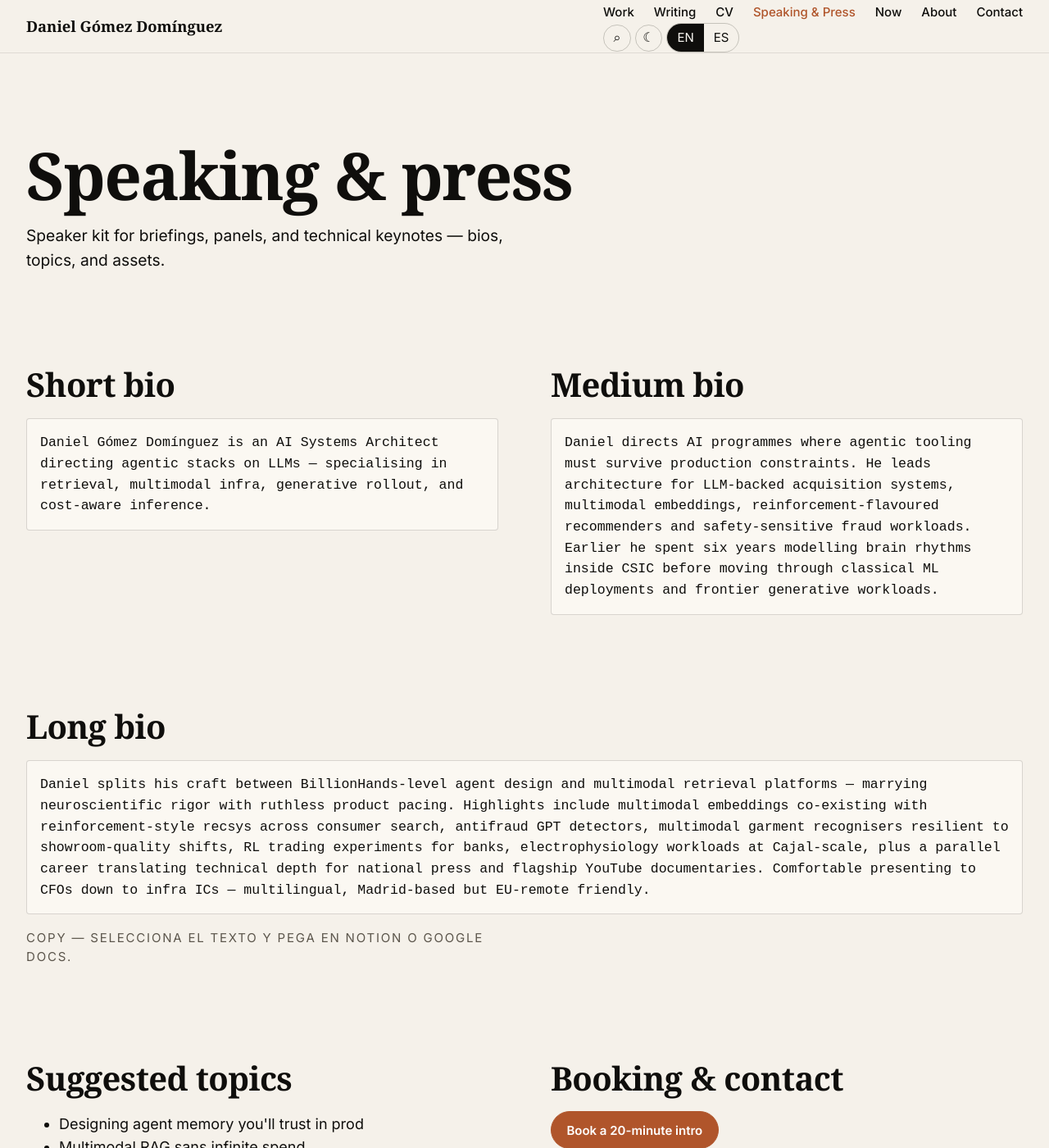
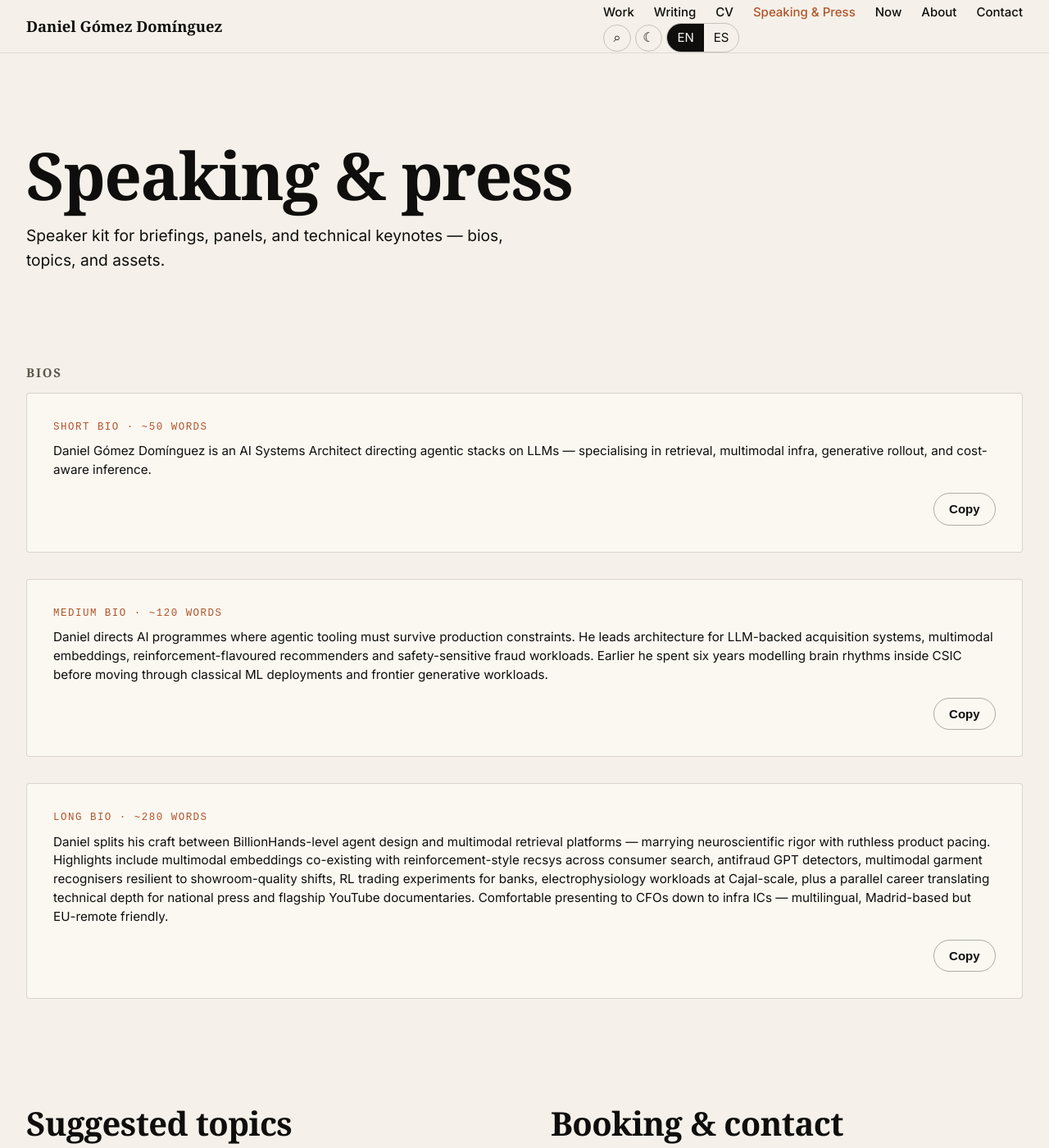
Before and after one commit to Amloii/amloii.github.io, a Jekyll site: the page built from speaking-press/index.md, in a window 1280 px wide and 1400 px high. Shown: the whole window at 82% size. Built offline with Jekyll 4.4.1, drawn with Linux system fonts in a browser that asks for light colours; some web fonts are replaced.

Commit message:
speaking: copyable bios via data-copy utility, card layout

```diff
--- a/_layouts/speaking.html
+++ b/_layouts/speaking.html
@@ -27,21 +27,32 @@ layout: default
     </p>
   </header>
 
-  <section class="split" style="align-items:flex-start">
-    <div>
-      <h2>{{ t.bio_short }}</h2>
-      <pre class="section--tight" style="white-space:pre-wrap;background:var(--paper);padding:1rem;border:1px solid color-mix(in srgb,var(--rule) 16%,transparent);border-radius:var(--radius-sm)">{{ bio.fifty }}</pre>
-    </div>
-    <div>
-      <h2>{{ t.bio_medium }}</h2>
-      <pre class="section--tight" style="white-space:pre-wrap;background:var(--paper);padding:1rem;border:1px solid color-mix(in srgb,var(--rule) 16%,transparent);border-radius:var(--radius-sm)">{{ bio.one_twenty }}</pre>
-    </div>
-  </section>
+  <section aria-labelledby="bios-heading">
+    <h2 id="bios-heading" class="caps-label">Bios</h2>
 
-  <section>
-    <h2>{{ t.bio_long }}</h2>
-    <pre style="white-space:pre-wrap;background:var(--paper);padding:1rem;border:1px solid color-mix(in srgb,var(--rule) 16%,transparent);border-radius:var(--radius-sm)">{{ bio.two_eighty }}</pre>
-    <p class="caps-label" style="margin-top:.75rem">{{ t.copy }} — selecciona el texto y pega en Notion o Google Docs.</p>
+    <article class="speaking-bio-card">
+      <p class="speaking-bio-card__heading">{{ t.bio_short }} · ~50 words</p>
+      <pre id="bio-short">{{ bio.fifty }}</pre>
+      <div class="speaking-bio-card__copy-row no-print">
+        <button type="button" class="btn btn--ghost btn--copy" data-copy data-copy-target="#bio-short">{{ t.copy }}</button>
+      </div>
+    </article>
+
+    <article class="speaking-bio-card">
+      <p class="speaking-bio-card__heading">{{ t.bio_medium }} · ~120 words</p>
+      <pre id="bio-medium">{{ bio.one_twenty }}</pre>
+      <div class="speaking-bio-card__copy-row no-print">
+        <button type="button" class="btn btn--ghost btn--copy" data-copy data-copy-target="#bio-medium">{{ t.copy }}</button>
+      </div>
+    </article>
+
+    <article class="speaking-bio-card">
+      <p class="speaking-bio-card__heading">{{ t.bio_long }} · ~280 words</p>
+      <pre id="bio-long">{{ bio.two_eighty }}</pre>
+      <div class="speaking-bio-card__copy-row no-print">
+        <button type="button" class="btn btn--ghost btn--copy" data-copy data-copy-target="#bio-long">{{ t.copy }}</button>
+      </div>
+    </article>
   </section>
 
   <section class="split">
```
